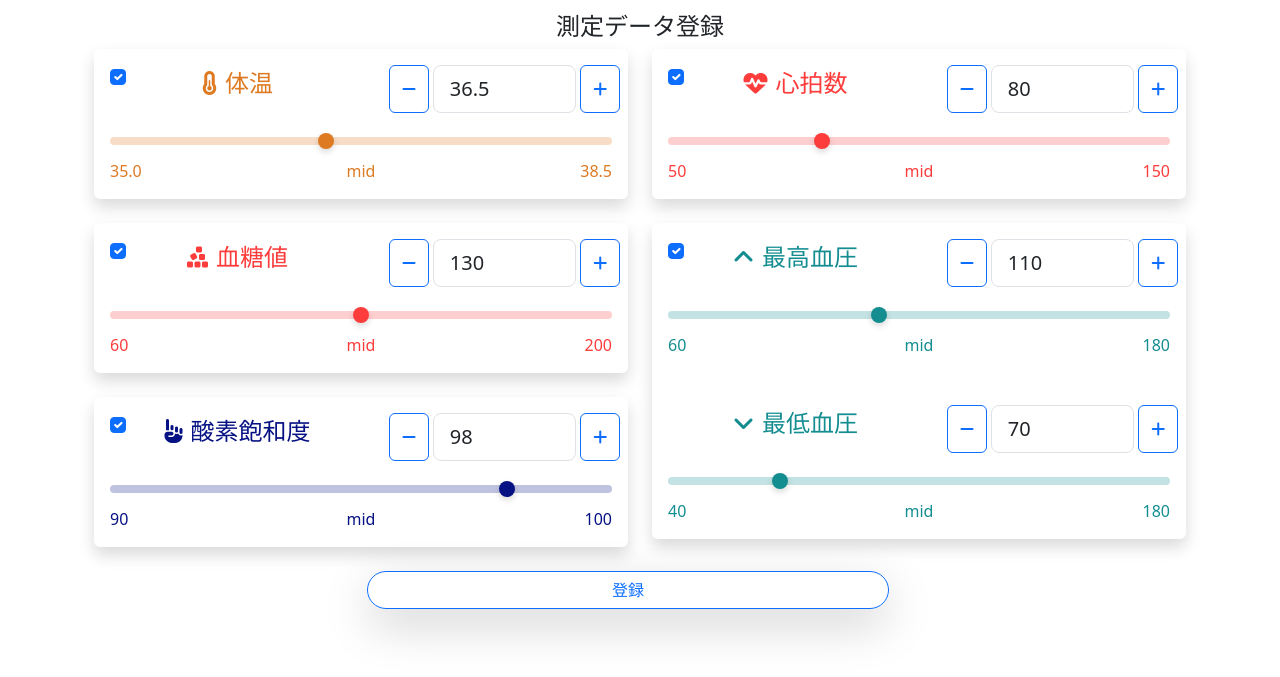
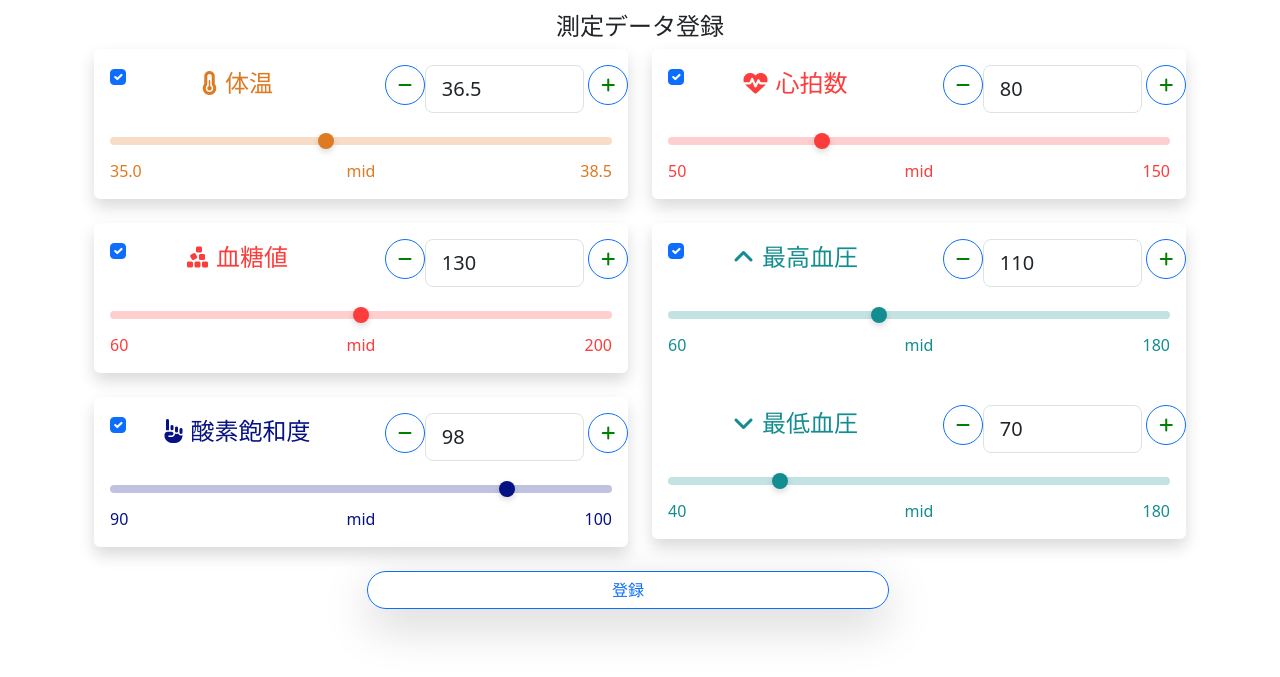
Before and after one commit to MasahiroOgata/healthcareapp, a Django app: page /create/ in a window 1280 px wide. Shown: the part 60-737 px from the top of the page. Run offline with Django 5.2, Linux system fonts and the light colour scheme; the visitor is signed in with stand-in values (Sample User, id 1).

Commit message:
数値入力ボタンの調整

```diff
--- a/healthcheck/static/healthcheck/css/vital_form.css
+++ b/healthcheck/static/healthcheck/css/vital_form.css
@@ -8,3 +8,17 @@
     appearance:none;
 
 }
+
+.circle-btn {
+    aspect-ratio: 1 / 1;
+    /*width: 50px;  /* ボタンサイズは自由に調整 */
+    border-radius: 50% !important;
+    padding: 0;
+    display: flex;
+    justify-content: center;
+    align-items: center;
+}
+
+.circle-btn i {
+    color: green;
+}
--- a/healthcheck/static/healthcheck/js/vital_form.js
+++ b/healthcheck/static/healthcheck/js/vital_form.js
@@ -5,6 +5,9 @@ for (let i=0; i<labels.length; i++) {
 
     labels[i].style.color = colorList[Math.min(i, colorList.length-1)];
 }
+
+let btns = document.getElementsByClassName("circle-btn");
+console.log(btns);
 
 function setRangeTrackColor(rangeElement, color) {
   const className = `range-track-${color.substring(1)}`;
@@ -101,11 +104,15 @@ function enableGroupInput(vital) {
   }
 }
 
-function stepValue(vital, step, dir) {
-    console.log(vital);
-    console.log(typeof vital);
+function stepValue(vitalInput, vitalRange, step, dir) {
+    //console.log(vitalInput.min, vitalInput.max);
     const dec = (step.toString().split('.')[1] || '').length;
-    const value = Number(vital.value || 0);
-    newValue = (value + step * dir).toFixed(dec);
-    vital.value = newValue;
+    const value = Number(vitalInput.value || 0);
+    if (dir > 0) {
+      var newValue = Math.min(vitalInput.max, (value + step * dir)).toFixed(dec);
+    } else {
+      var newValue = Math.max(vitalInput.min, (value + step * dir)).toFixed(dec);
+    }
+    vitalInput.value = newValue;
+    vitalRange.value = newValue;
 }
--- a/healthcheck/templates/healthcheck/vital_form.html
+++ b/healthcheck/templates/healthcheck/vital_form.html
@@ -63,10 +63,12 @@
                                 </label>
                             </div>
                             <div class="col-sm-6 row">
-                                <button type="button" class="btn btn-outline-primary mx-1 col-2"
-                                    onclick="stepValue({{ item.vitalName }}Input, {{ item.step }}, -1)">
-                                    <i class="fa-solid fa-minus"></i>
-                                </button>
+                                <div class="col-2 justify-content-center align-items-center p-0">
+                                    <button type="button" class="btn btn-outline-primary circle-btn"
+                                        onmousedown="stepValue({{ item.vitalName }}Input, {{ item.vitalName }}Range, {{ item.step }}, -1)">
+                                        <i class="fa-solid fa-minus"></i>
+                                    </button>
+                                </div>
                                 <input type="number" class="form-control form-control-lg col" id="{{ item.vitalName }}Input"
                                     name="{{ item.fieldName }}" min="{{ item.inputMin }}" max="{{ item.inputMax }}" step="{{ item.step }}"
                                     {% if object and object|getattr:item.fieldName is None %}
@@ -78,10 +80,12 @@
                                     oninput="this.form.{{ item.vitalName }}Range.value=this.value
                                         this.form.{{ item.vitalGroup }}CheckBox.checked = true
                                         enableGroupInput({{ forloop.parentloop.counter0 }})">
-                                <button  type="button" class="btn btn-outline-primary mx-1 col-2"
-                                    onclick="stepValue({{ item.vitalName }}Input, {{ item.step }}, 1)">
-                                    <i class="fa-solid fa-plus"></i>
-                                </button>
+                                <div class="col-2 justify-content-center align-items-center p-0">
+                                    <button  type="button" class="btn btn-outline-primary ms-1 circle-btn"
+                                        onmousedown="stepValue({{ item.vitalName }}Input, {{ item.vitalName }}Range, {{ item.step }}, 1)">
+                                        <i class="fa-solid fa-plus"></i>
+                                    </button>
+                                </div>
                             </div>
                         </div>
                         <input type="range" class="form-range" id="{{ item.vitalName }}Range" min="{{ item.rangeMin }}" max="{{ item.rangeMax }}"
```
